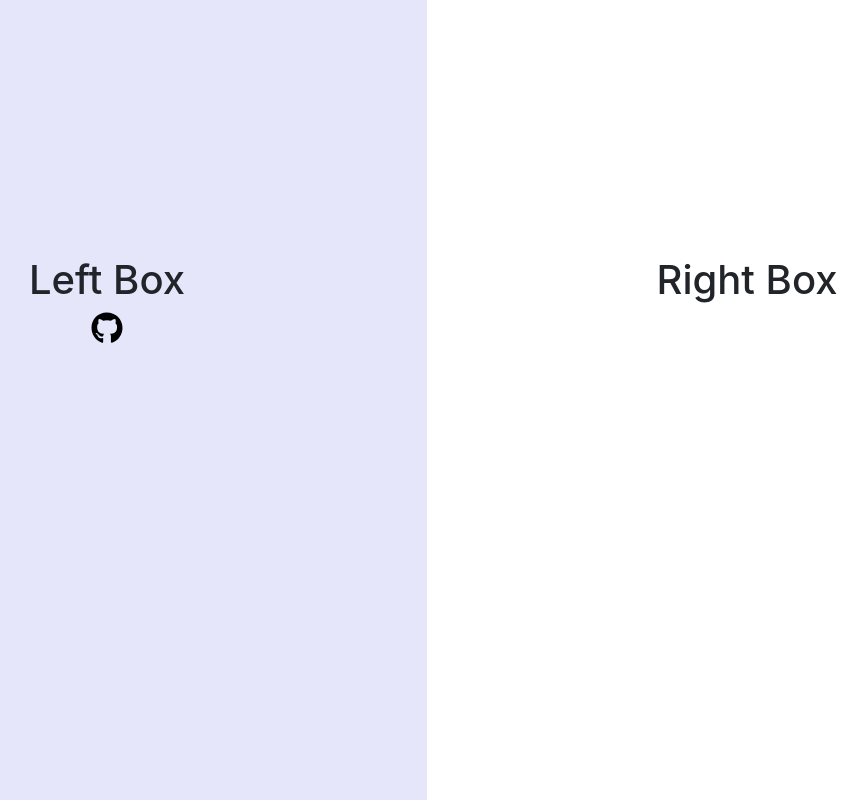
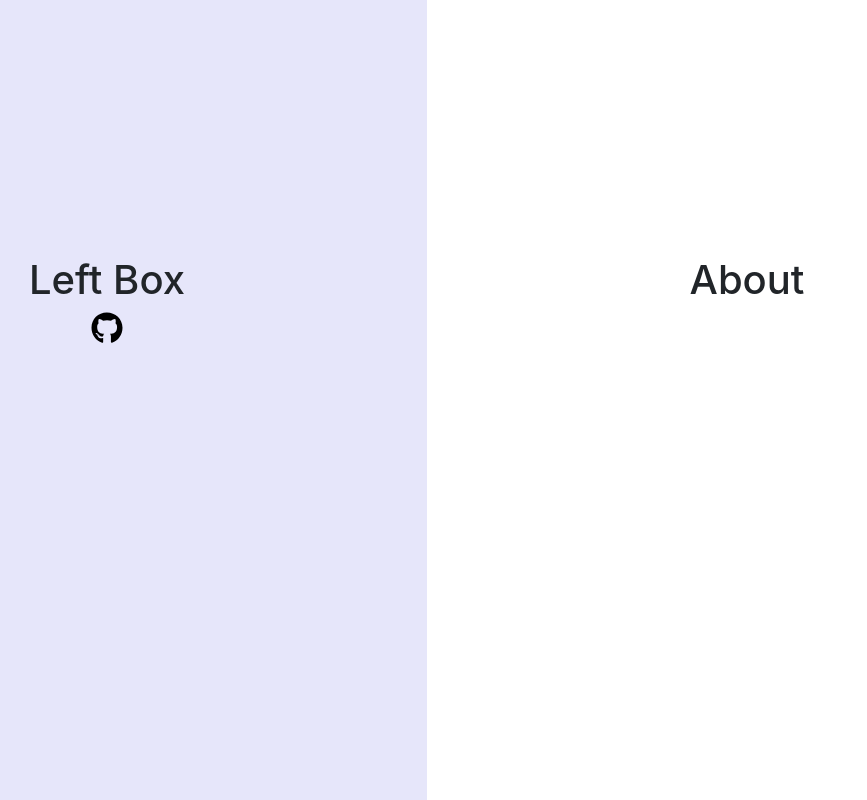
Before and after one commit to april5622/Portfolio, a React (Create React App) app in the folder portfolio/: page / in a window 1280 px wide. Shown: the whole page, without its empty margins (213-1080 px from the left). Built offline with nearby package versions, Linux system fonts and the light colour scheme.

Commit message:
created about title

```diff
--- a/portfolio/src/App.js
+++ b/portfolio/src/App.js
@@ -16,7 +16,7 @@ function App() {
                 </a>
         </div>
         <div className="rightBox">
-            <h1>Right Box</h1>
+            <h1>About</h1>
         </div>
       </div>
     </div>
```
